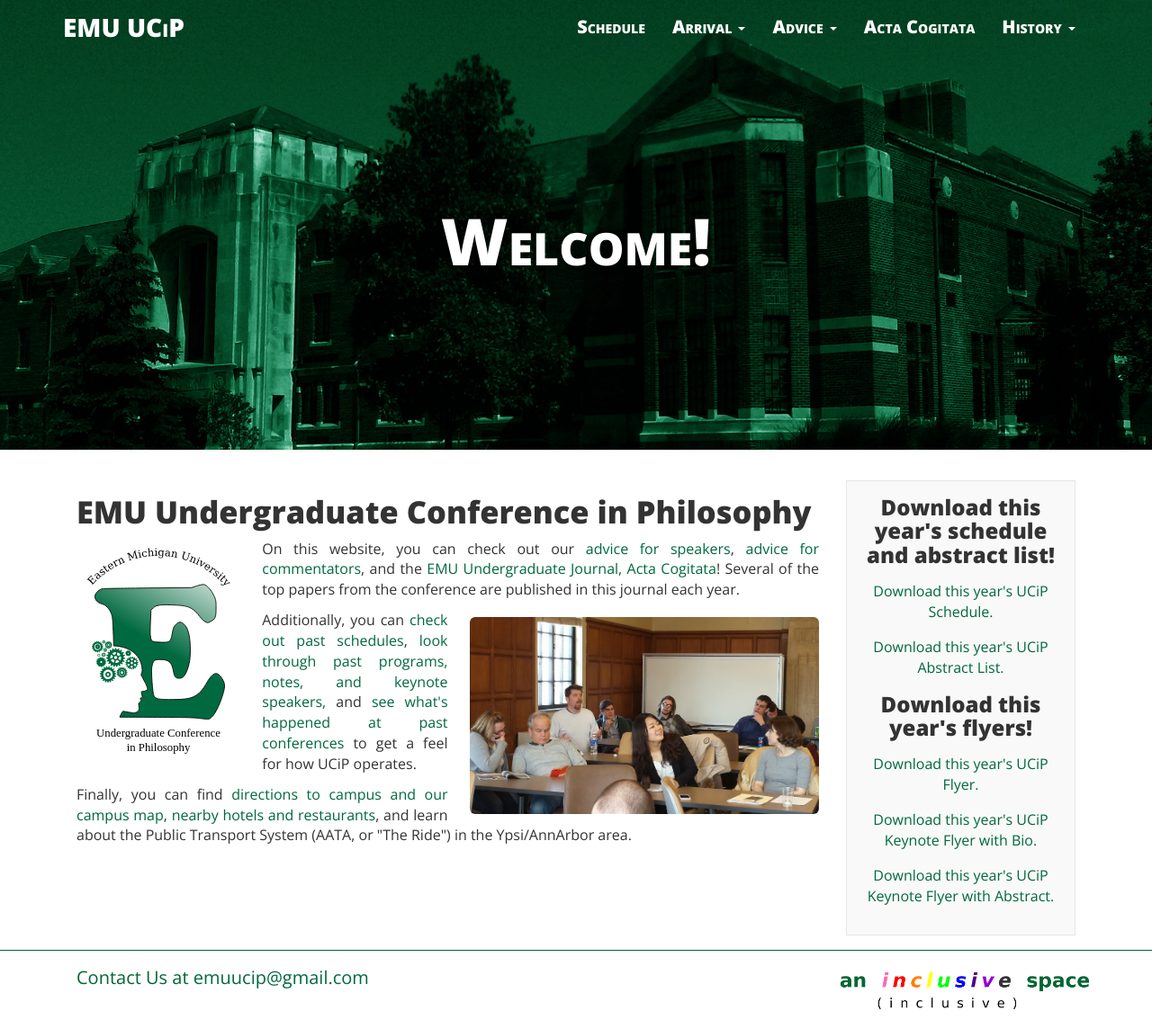
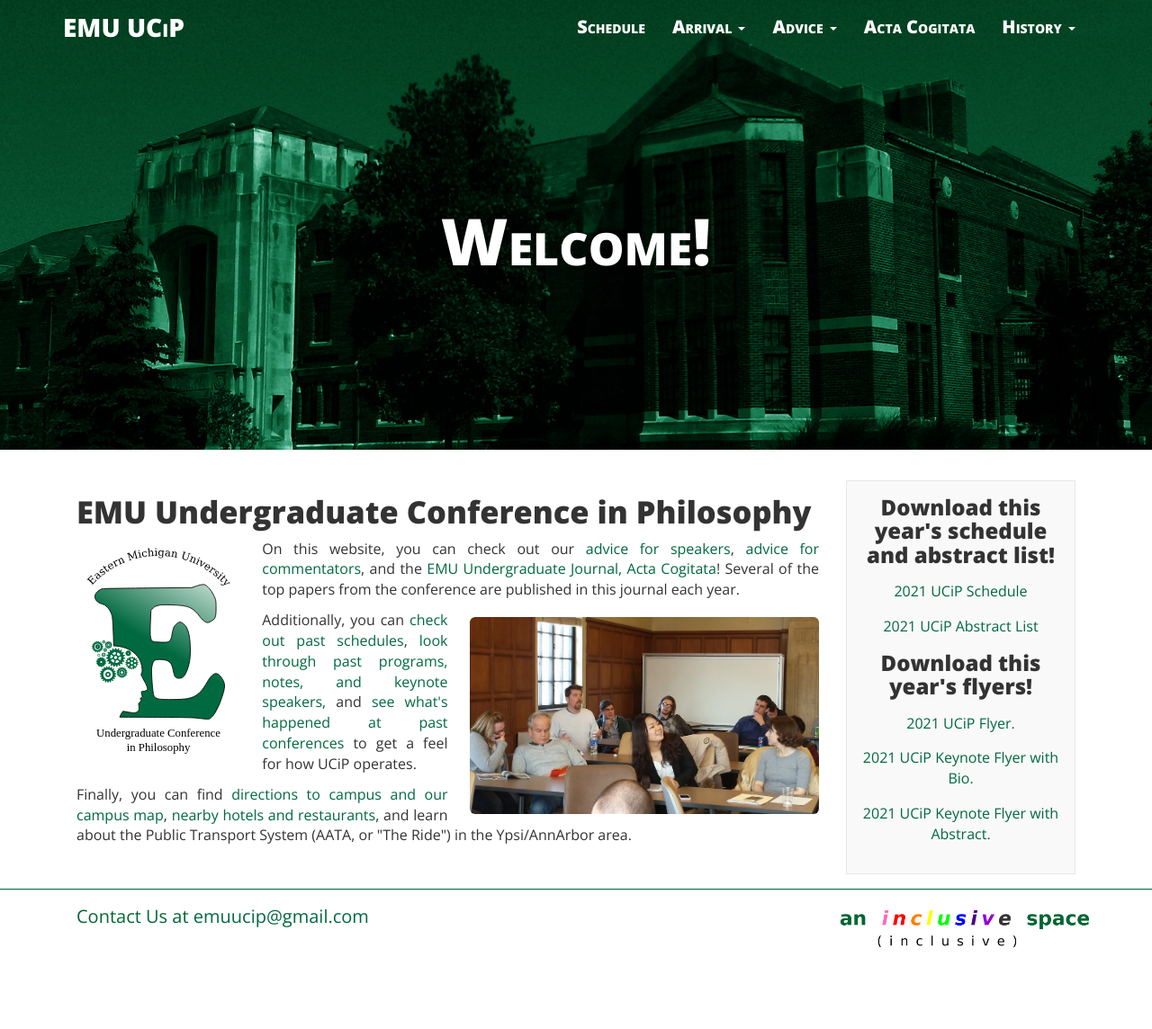
Before and after one commit to ucip/ucip.github.io, a Jekyll site: the page built from index.html, in a window 1280 px wide. Shown: the whole page at 90% size. Built offline with Jekyll 4.4.1, drawn with Linux system fonts in a browser that asks for light colours; nearby versions of some CDN libraries; after the commit the page ends 1076 px from its top, so only the background shows below that.

Commit message:
update wording

```diff
--- a/_includes/box.html
+++ b/_includes/box.html
@@ -25,13 +25,13 @@
 <div class="col-sm-3 col-xs-12 hidden-print">
   <div class="post-list-box announcement">
     <h3 class="text-center post-list-header">Download this year's schedule and abstract list!</h3>
-    <p class="text-center announcement-text"><a href="{{ site.baseurl }}/docs/2021-program.pdf">Download this year's UCiP Schedule.</a></p>
-    <p class="text-center announcement-text"><a href="{{ site.baseurl }}/docs/2021-abstracts.pdf">Download this year's UCiP Abstract List.</a></p>
+    <p class="text-center announcement-text"><a href="{{ site.baseurl }}/docs/2021-program.pdf">2021 UCiP Schedule</a></p>
+    <p class="text-center announcement-text"><a href="{{ site.baseurl }}/docs/2021-abstracts.pdf">2021 UCiP Abstract List</a></p>
     <h3 class="text-center post-list-header">Download this year's flyers!</h3>
     <!--<p class="text-center announcement-text">The deadline for paper submissions has passed.</p>-->
-    <p class="text-center announcement-text"><a href="{{ site.baseurl }}/docs/2021_flyer.pdf">Download this year's UCiP Flyer.</a></p>
-    <p class="text-center announcement-text"><a href="{{ site.baseurl }}/docs/2021_flyer_keynote.pdf">Download this year's UCiP Keynote Flyer with Bio.</a></p>
-    <p class="text-center announcement-text"><a href="{{ site.baseurl }}/docs/2021_flyer_keynote_abstract.pdf">Download this year's UCiP Keynote Flyer with Abstract.</a></p>
+    <p class="text-center announcement-text"><a href="{{ site.baseurl }}/docs/2021_flyer.pdf">2021 UCiP Flyer.</a></p>
+    <p class="text-center announcement-text"><a href="{{ site.baseurl }}/docs/2021_flyer_keynote.pdf">2021 UCiP Keynote Flyer with Bio.</a></p>
+    <p class="text-center announcement-text"><a href="{{ site.baseurl }}/docs/2021_flyer_keynote_abstract.pdf">2021 UCiP Keynote Flyer with Abstract.</a></p>
   </div>
 </div>
 
```
